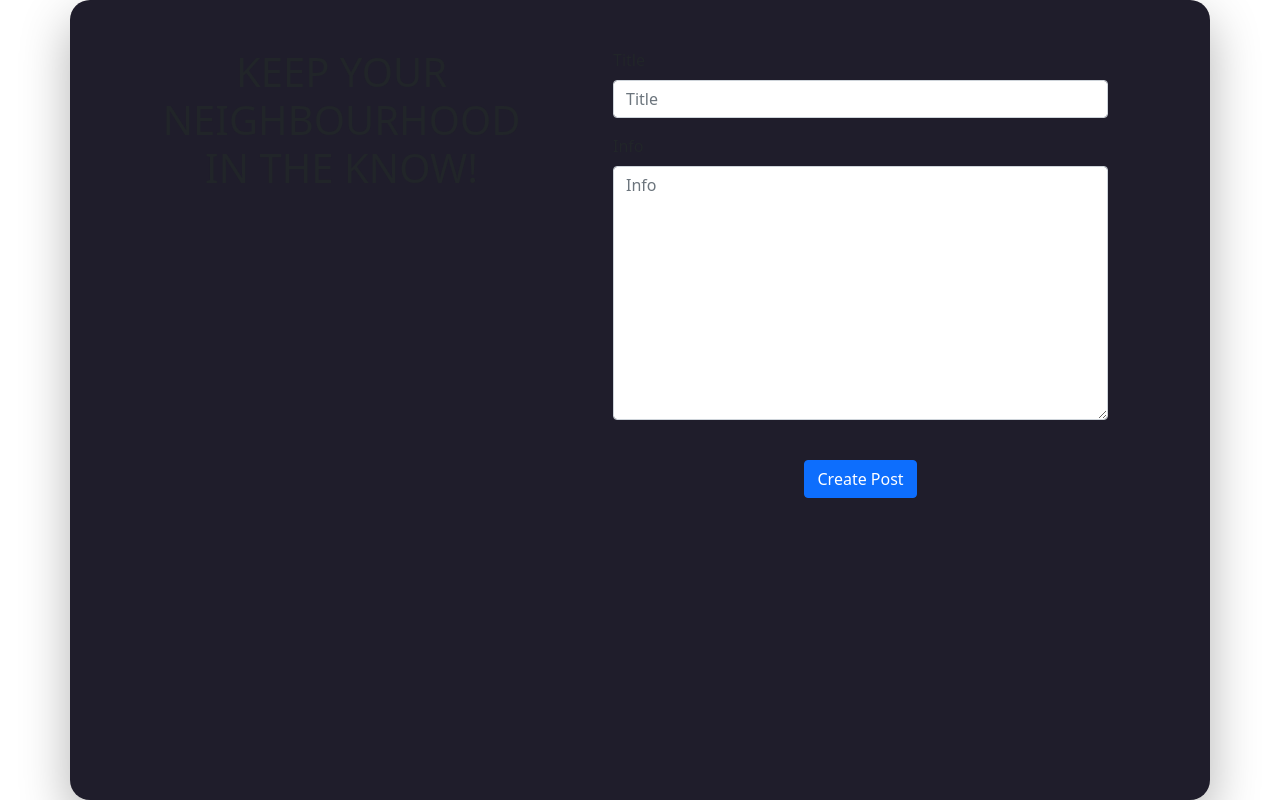
After one commit to SaretoTracy/Neighbour-hood, a Django app: template hood/templates/post.html in a window 1280 px wide. The commit adds this page. Run offline with Django 3.2, Linux system fonts and the light colour scheme; the template is opened without the code that fills it: values that come from a table or form of the project are taken from there, others are empty; some libraries are stand-ins or nearby versions.

Commit message:
create post

```diff
--- a/hood/templates/hood.html
+++ b/hood/templates/hood.html
@@ -108,7 +108,7 @@
         <div class="row">
             <div class="d-flex justify-content-around">
                 <h3 class="text-center mt-4">NEIGHBOURHOOD POSTS</h3>
-                <a href=""> <button class="btn btn-primary mt-4 hood-btn">Create a Post <i
+                <a href="{% url 'post' hood_id=hood.id %}"> <button class="btn btn-primary mt-4 hood-btn">Create a Post <i
                         style="color: #fff" class="far ms-2 fa-newspaper"></i></button></a>
             </div>
         </div>
--- /dev/null
+++ b/hood/templates/post.html
@@ -0,0 +1,22 @@
+{%extends 'base.html'%} {% load bootstrap5 %} {% load static%} {% block content%}
+<div class="container">
+    <div class="row">
+        <div class="col-lg-6 col-md-6 col-sm-12">
+            <div class="text-center mt-5">
+                <h1>KEEP YOUR NEIGHBOURHOOD <br> IN THE KNOW!</h1>
+            </div>
+        </div>
+        <div class="col-lg-6 col-md-6 col-sm-12">
+            <div class="prof-body mt-5">
+                <form action="{% url 'post' hood_id=hood.id %}" method="post" enctype="multipart/form-data">
+                    {% csrf_token%} {% bootstrap_form form %}
+                    <div class="form-group text-center">
+                        <input type="submit" class="m-4 btn btn-primary new-btn" value="Create Post">
+                    </div>
+                    <input type="hidden" name="next" value="{{next}}">
+                </form>
+            </div>
+        </div>
+    </div>
+</div>
+{% endblock %}
--- a/neighbour/urls.py
+++ b/neighbour/urls.py
@@ -30,6 +30,7 @@ urlpatterns = [
     path('hood/<id>',views.neighbourhood, name = 'neighbourhood'),
     path('join_neighbourhood/<id>', views.join_neighbourhood, name='join-neighbourhood'),
     path('business/<id>',views.createbusiness, name = 'create-business'),
+    path('post/<hood_id>',views.post, name = 'post'),
     path('change_neighbourhood/<id>', views.change_neighbourhood, name='change-neighbourhood'),
 
 ]
```
